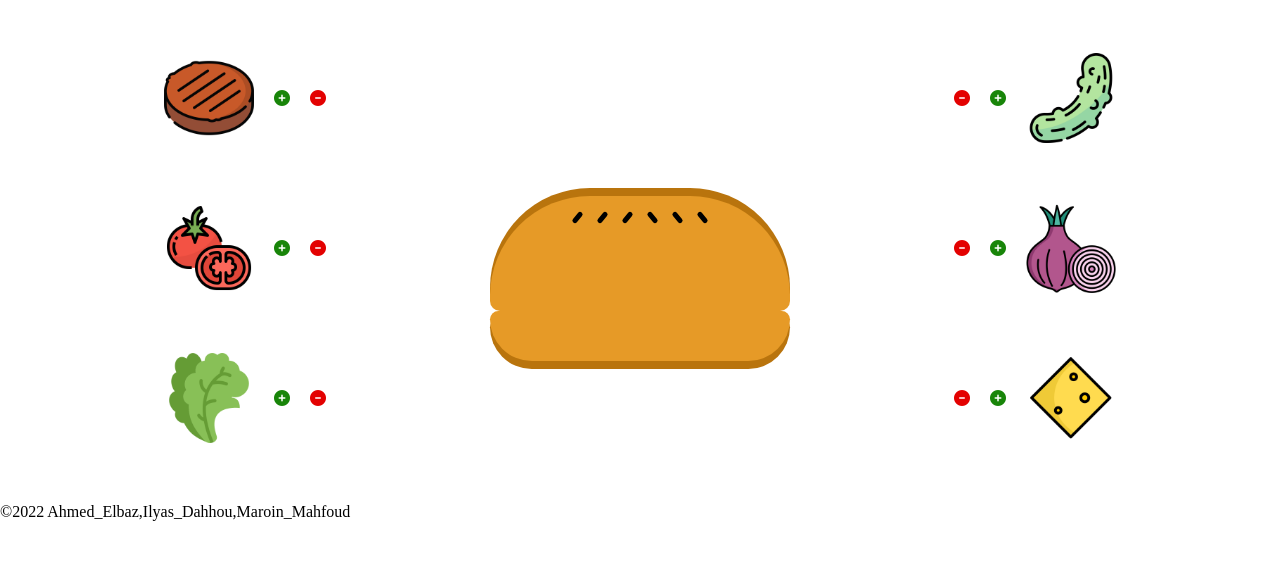
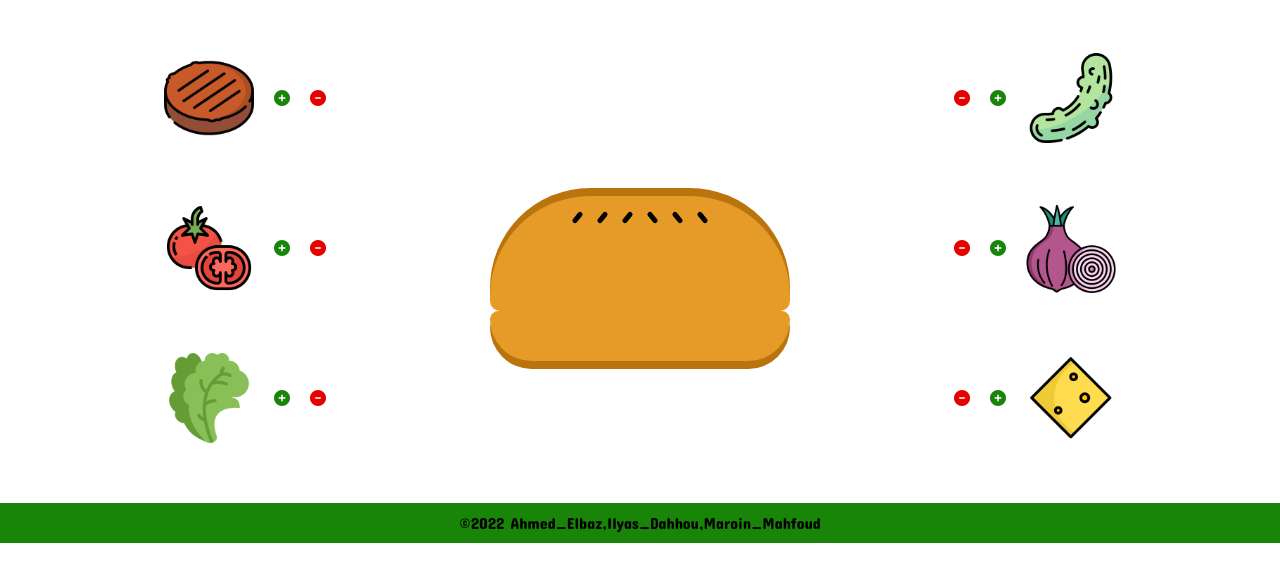
Before and after one commit to dahhou-ilyas/app_web_reservation-restaurant, a plain HTML site: page burger.html in a window 1280 px wide. Shown: the part 87-668 px from the top of the page. Drawn offline with Linux system fonts and the light colour scheme.

Commit message:
Update style.css

```diff
--- a/style.css
+++ b/style.css
@@ -114,3 +114,14 @@ nav{
 #kornicho1{
     background-color: rgb(22, 77, 31);
 }
+
+.footer{
+    display: flex;
+    justify-content: center;
+    padding-top: 10px;
+    background-color: rgb(24, 133, 9);
+    width: 100%;
+    height: 30px;
+    font-family: 'Concert One', cursive;
+
+}
```
